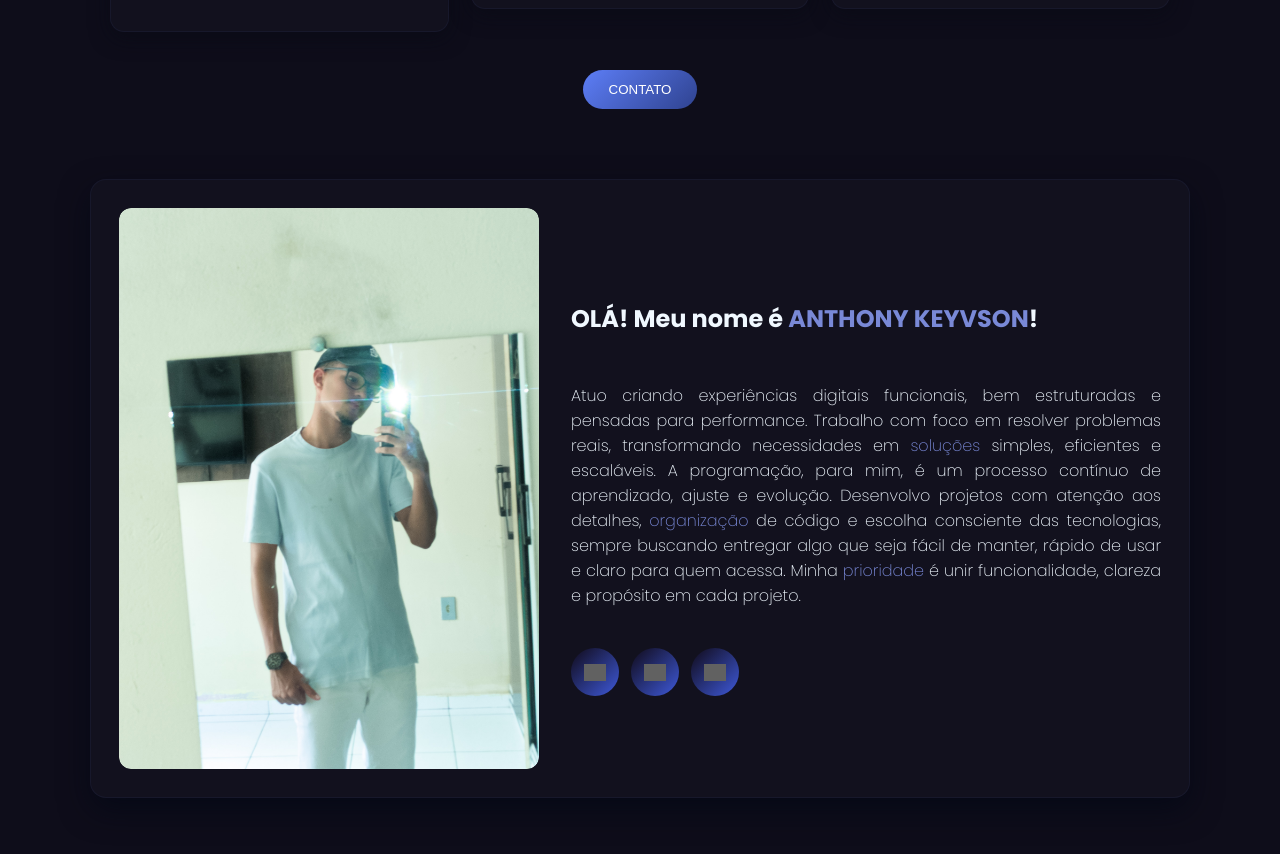
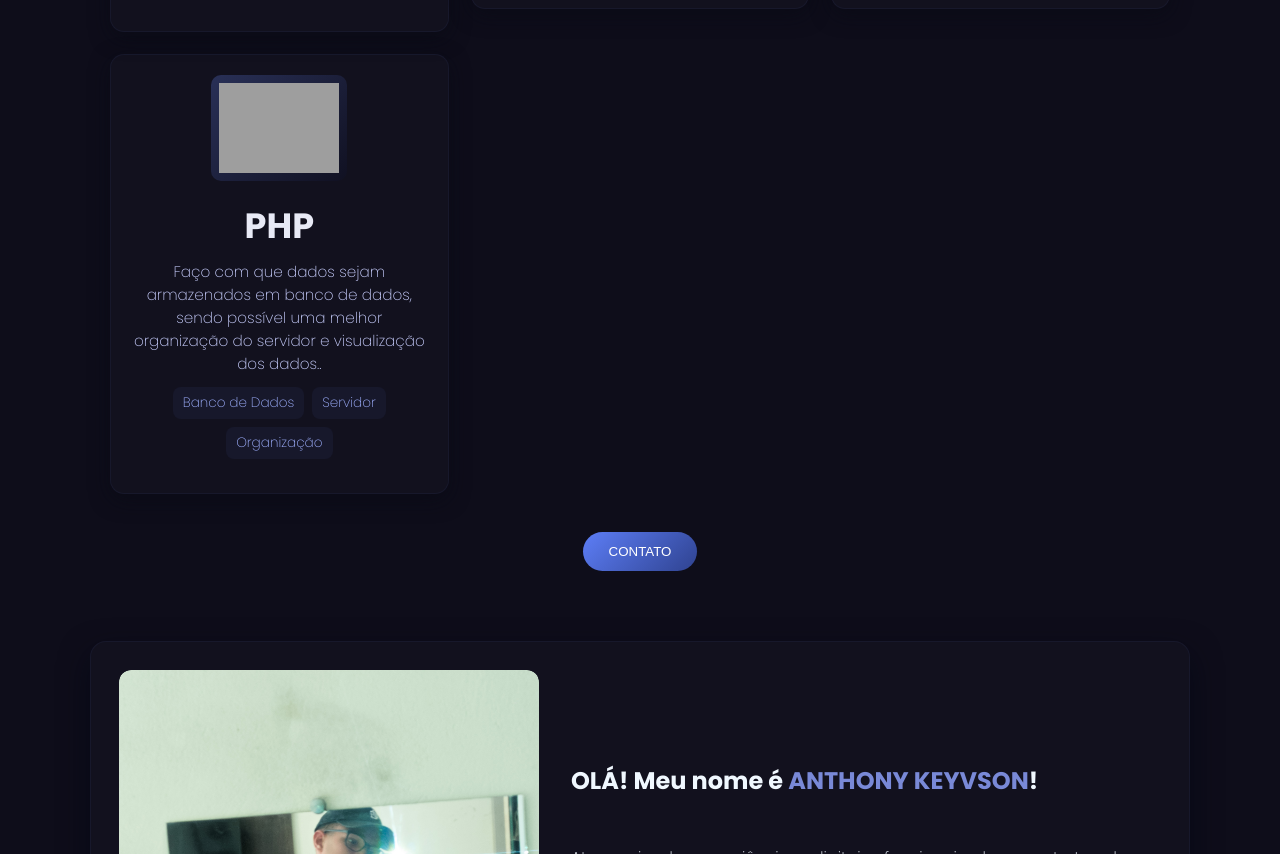
Before and after one commit to kvndossites/portf-lio, a plain HTML site: page index.html in a window 1280 px wide. Shown: the part 1617-2471 px from the top of the page. Drawn offline with nearby package versions, Linux system fonts and the light colour scheme; grey boxes are pictures that could not be loaded; a script that the page names is missing; a web font is replaced by a local one.

Commit message:
Update index.html

```diff
--- a/index.html
+++ b/index.html
@@ -104,6 +104,20 @@
                         </ul>
 
                     </article>
+
+                    <article class="card" data-tech="php">
+                        <div class="card-icon"> <img
+                                src="https://cdn.freebiesupply.com/logos/large/2x/php-1-logo-png-transparent.png" alt=""></div>
+                        <h3>PHP</h3>
+                        <p>Faço com que dados sejam armazenados em banco de dados, sendo possível uma melhor organização do servidor e visualização dos dados..</p>
+                        <ul class="skills">
+                            <li>Banco de Dados</li>
+                            <li>Servidor</li>
+                            <li>Organização</li>
+
+                        </ul>
+
+                    </article>
                 </div>
 
                 <div class="cta">
@@ -115,7 +129,7 @@
                 <div class="modal-content">
                     <button id="modal-close" class="modal-close" aria-label="Fechar">✕</button>
                     <h3 id="modal-title"></h3>
-                    <p id="modal-body">Aqui você pode descrever projetos, linkar GitHub ou mostrar snippets rápidos.</p>
+                    <p id="modal-body"></p>
                 </div>
             </div>
         </section>
```
